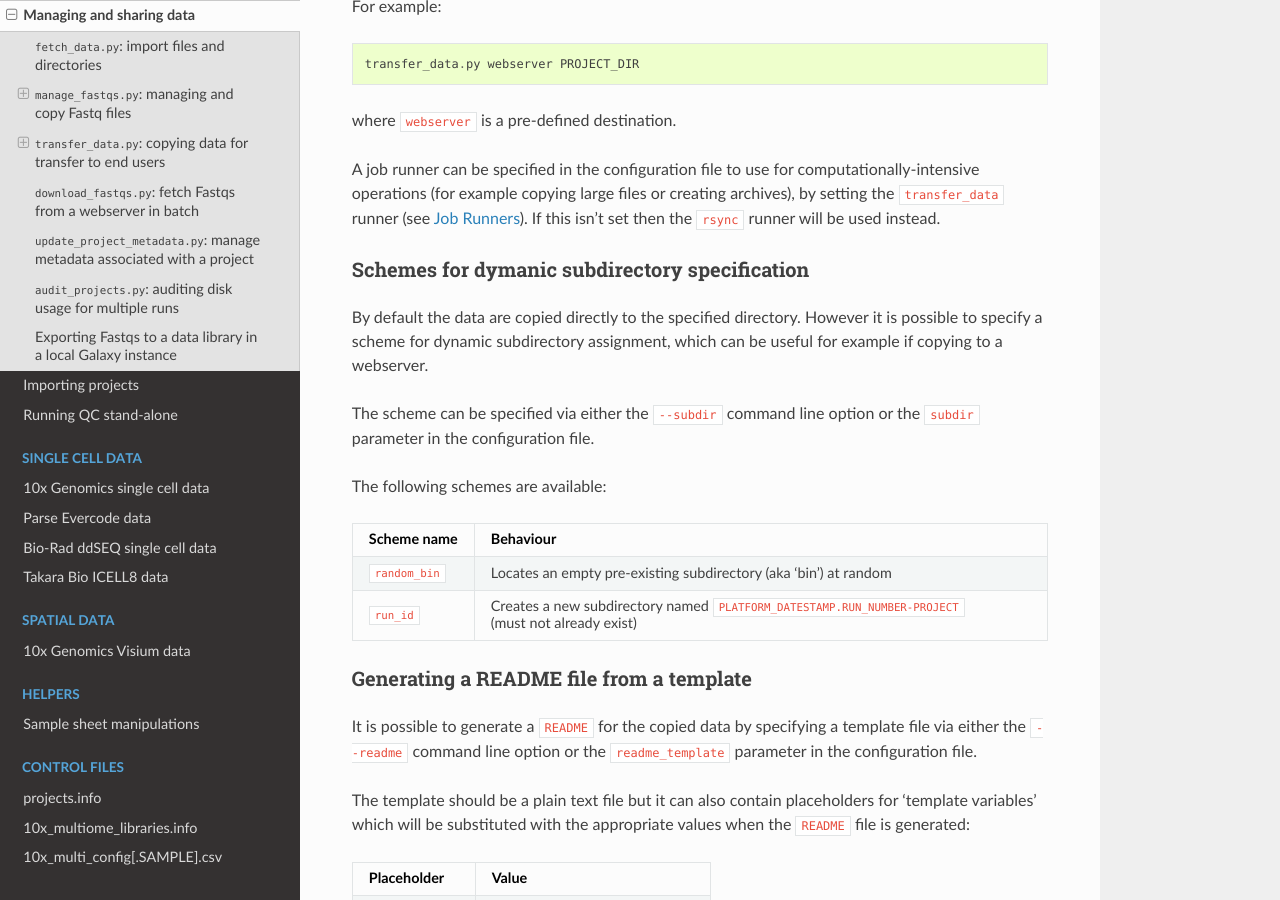
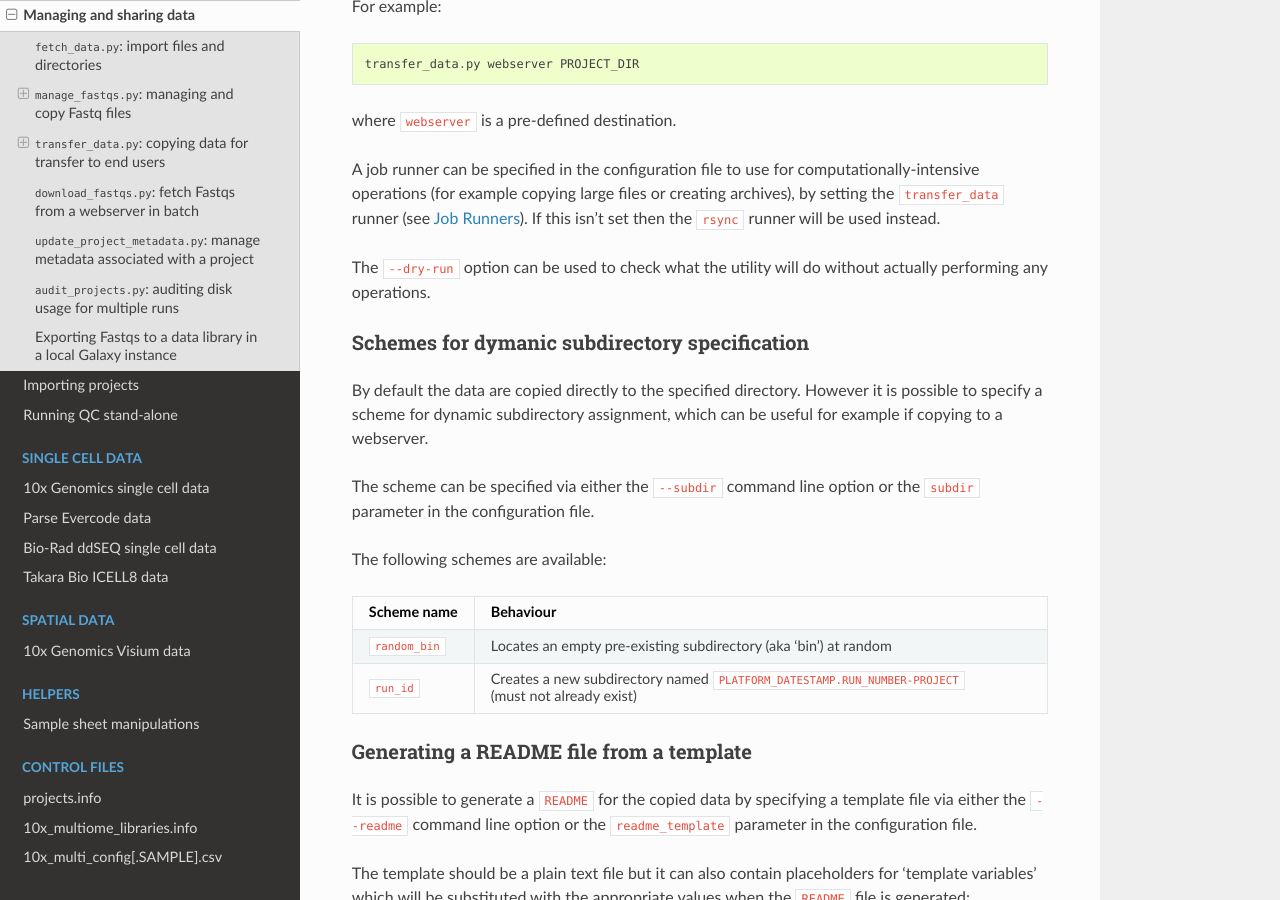
Before and after one commit to fls-bioinformatics-core/auto_process_ngs, a Sphinx documentation site: the page built from docs/source/using/managing_data.rst, in a window 1280 px wide and 900 px high, scrolled down 3268 px. Built offline with Sphinx 7.4.7 and the Read the Docs theme 3.1.0, drawn with Linux system fonts in a browser that asks for light colours.

Commit message:
transfer_data.py: add --dry-run option to the documentation.

```diff
--- a/docs/source/using/managing_data.rst
+++ b/docs/source/using/managing_data.rst
@@ -165,6 +165,9 @@ computationally-intensive operations (for example copying large files
 or creating archives), by setting the ``transfer_data`` runner (see
 :ref:`job_runners`). If this isn't set then the ``rsync`` runner will
 be used instead.
+
+The ``--dry-run`` option can be used to check what the utility will
+do without actually performing any operations.
 
 
 Schemes for dymanic subdirectory specification
```
